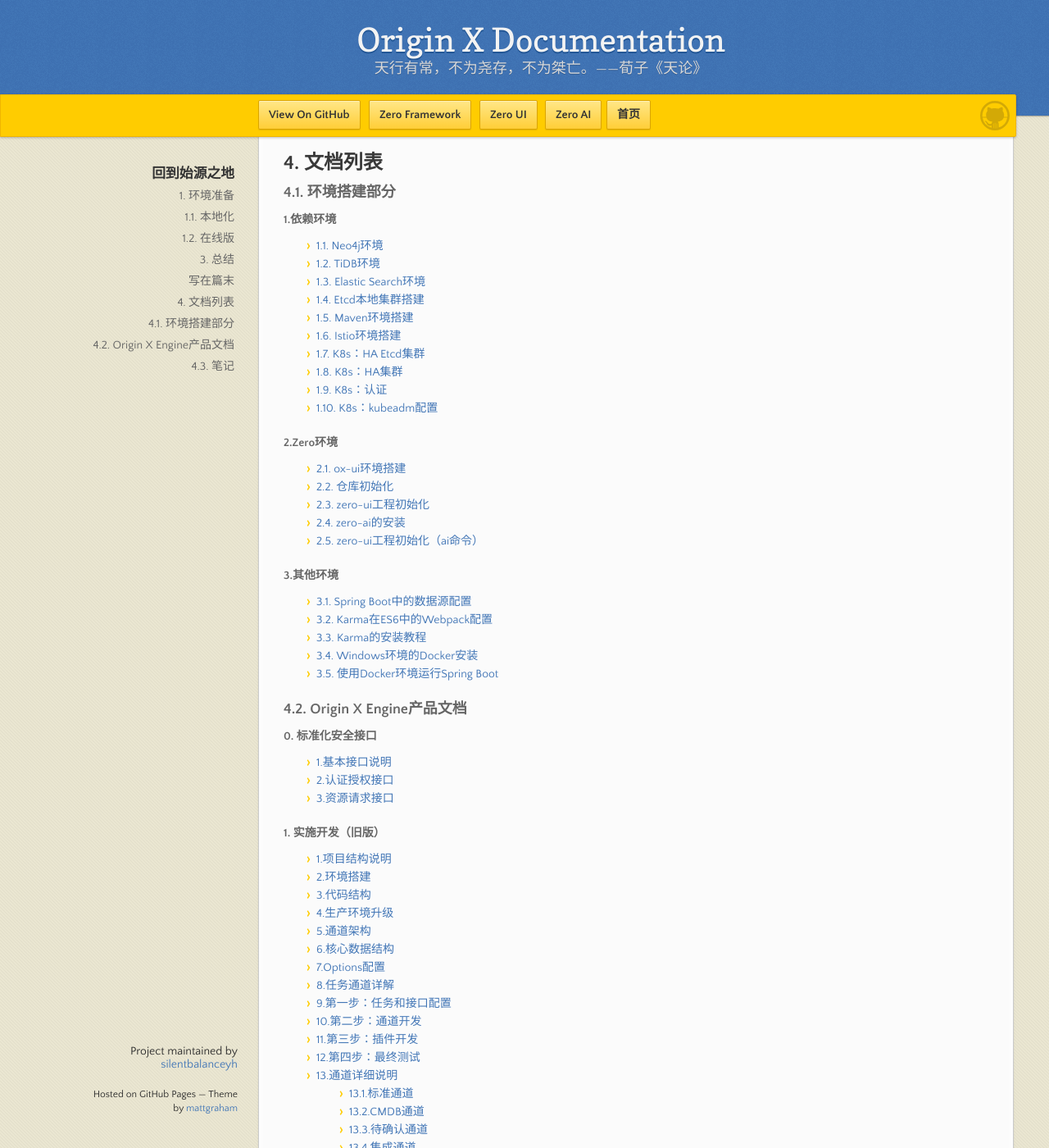
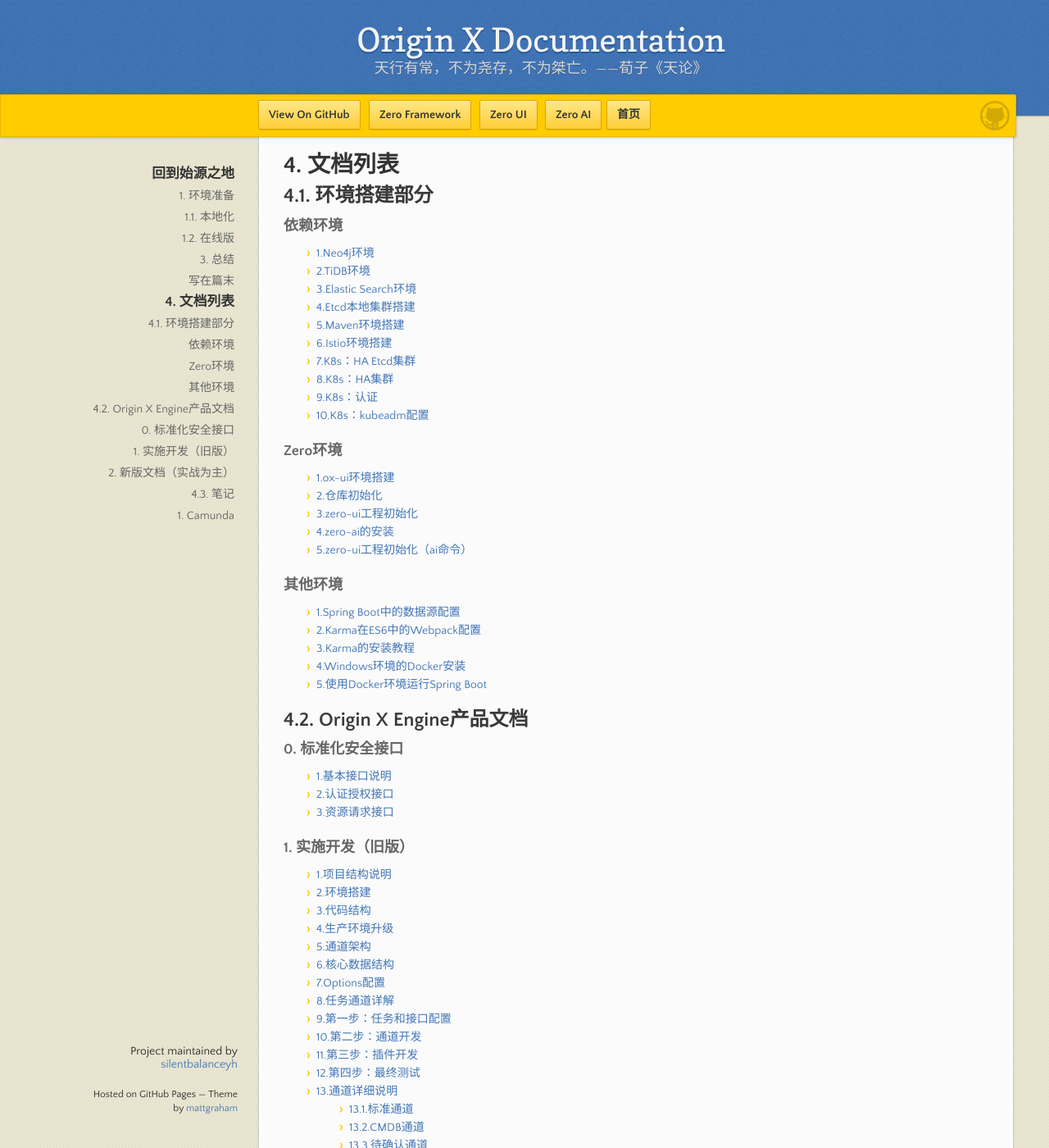
Before and after one commit to silentbalanceyh/mi-kb, a Jekyll site: the page built from README.md, in a window 1280 px wide and 1400 px high, scrolled down 1376 px. Shown: the whole window at 82% size. Built offline with Jekyll 4.4.1, drawn with Linux system fonts in a browser that asks for light colours; our own code applies the rules of GitHub Pages for plain Markdown files.

Commit message:
文档更新

```diff
--- a/README.md
+++ b/README.md
@@ -53,48 +53,48 @@ sudo npm install -g serve
 
 Origin X名字来源于伊苏起源，那是一个让你去追溯真理和源头的故事，跟着所有的线索，冲破重重困难，真正去找寻最终答案的故事。X表示“未知”，整个项目的名字来源于三毛的《梦里花落知多少》的序：“从生的生、到死的死、从已知到未知、从未知到已知、爱的神秘、灵魂的离奇、宇宙中透露着的是层层的迷。”，所以Origin X的名字含义很简单——探索未知世界的起源，是否存在某种可以统一的“理”（并不是脑袋一拍想出来的）。Zero名字来源于高达W中的“飞翼零式”，实际上深层次的含义是：空杯为零，具有一个空杯心态，一切以此为始，真正让系统达到“无胜于有”的境界，让开发人员深度去思考这个世界，看是否可以透过双手，一切从零做起，逐步去影响这个世界。
 
-## 4. 文档列表
+# 4. 文档列表
 
-### 4.1. 环境搭建部分
+## 4.1. 环境搭建部分
 
-#### 1.依赖环境
+### 依赖环境
 
-* [1.1. Neo4j环境](/environment/environment-dependency/001.neo4j.md)
-* [1.2. TiDB环境](/environment/environment-dependency/002.tidb.md)
-* [1.3. Elastic Search环境](/environment/environment-dependency/003.es.md)
-* [1.4. Etcd本地集群搭建](/environment/environment-dependency/004.etcd.md)
-* [1.5. Maven环境搭建](/environment/environment-dependency/005.maven.md)
-* [1.6. Istio环境搭建](/environment/environment-dependency/006.istio.md)
-* [1.7. K8s：HA Etcd集群](/environment/environment-dependency/007.etcd-ha.md)
-* [1.8. K8s：HA集群](/environment/environment-dependency/008.k8s.md)
-* [1.9. K8s：认证](/environment/environment-dependency/009.k8s-token.md)
-* [1.10. K8s：kubeadm配置](/environment/environment-dependency/010.k8s-kubeadm.md)
+* [1.Neo4j环境](/environment/environment-dependency/001.neo4j.md)
+* [2.TiDB环境](/environment/environment-dependency/002.tidb.md)
+* [3.Elastic Search环境](/environment/environment-dependency/003.es.md)
+* [4.Etcd本地集群搭建](/environment/environment-dependency/004.etcd.md)
+* [5.Maven环境搭建](/environment/environment-dependency/005.maven.md)
+* [6.Istio环境搭建](/environment/environment-dependency/006.istio.md)
+* [7.K8s：HA Etcd集群](/environment/environment-dependency/007.etcd-ha.md)
+* [8.K8s：HA集群](/environment/environment-dependency/008.k8s.md)
+* [9.K8s：认证](/environment/environment-dependency/009.k8s-token.md)
+* [10.K8s：kubeadm配置](/environment/environment-dependency/010.k8s-kubeadm.md)
 
-#### 2.Zero环境
+### Zero环境
 
-* [2.1. ox-ui环境搭建](/environment/environment-zero/001.ox-ui.md)
-* [2.2. 仓库初始化](/environment/environment-zero/002.initialize.md)
-* [2.3. zero-ui工程初始化](/environment/environment-zero/003.zero-ui.md)
-* [2.4. zero-ai的安装](/environment/environment-zero/004.zero-ai.md)
-* [2.5. zero-ui工程初始化（ai命令）](/environment/environment-zero/005.ai-initialize.md)
+* [1.ox-ui环境搭建](/environment/environment-zero/001.ox-ui.md)
+* [2.仓库初始化](/environment/environment-zero/002.initialize.md)
+* [3.zero-ui工程初始化](/environment/environment-zero/003.zero-ui.md)
+* [4.zero-ai的安装](/environment/environment-zero/004.zero-ai.md)
+* [5.zero-ui工程初始化（ai命令）](/environment/environment-zero/005.ai-initialize.md)
 
-#### 3.其他环境
+### 其他环境
 
-* [3.1. Spring Boot中的数据源配置](/environment/environment-thirdpart/001.spring-boot-ds.md)
-* [3.2. Karma在ES6中的Webpack配置](/environment/environment-thirdpart/002.karma-es-webpack.md)
-* [3.3. Karma的安装教程](/environment/environment-thirdpart/003.karma-installing.md)
-* [3.4. Windows环境的Docker安装](/environment/environment-thirdpart/004.docker-windows.md)
-* [3.5. 使用Docker环境运行Spring Boot](/environment/environment-thirdpart/005.docker-spring-boot.md)
+* [1.Spring Boot中的数据源配置](/environment/environment-thirdpart/001.spring-boot-ds.md)
+* [2.Karma在ES6中的Webpack配置](/environment/environment-thirdpart/002.karma-es-webpack.md)
+* [3.Karma的安装教程](/environment/environment-thirdpart/003.karma-installing.md)
+* [4.Windows环境的Docker安装](/environment/environment-thirdpart/004.docker-windows.md)
+* [5.使用Docker环境运行Spring Boot](/environment/environment-thirdpart/005.docker-spring-boot.md)
 
-### 4.2. Origin X Engine产品文档
+## 4.2. Origin X Engine产品文档
 
-#### 0. 标准化安全接口
+### 0. 标准化安全接口
 
 * [1.基本接口说明](/origin-x-engine/3.ox-interface/oi-001-ji-ben-jie-kou-shuo-ming.md)
 * [2.认证授权接口](/origin-x-engine/3.ox-interface/oi-002-ren-zheng-shou-quan.md)
 * [3.资源请求接口](/origin-x-engine/3.ox-interface/oi-003-zi-yuan-qing-qiu-chu-shi-hua.md)
 
-#### 1. 实施开发（旧版）
+### 1. 实施开发（旧版）
 
 * [1.项目结构说明](/origin-x-engine/1.ox-delivery-guide/ox-001-structure-project.md)
 * [2.环境搭建](/origin-x-engine/1.ox-delivery-guide/ox-002-environment-backend.md)
```
Also changed, not shown: other parts of README.md (+5 -5 lines), SUMMARY.md (+53 -53 lines).
